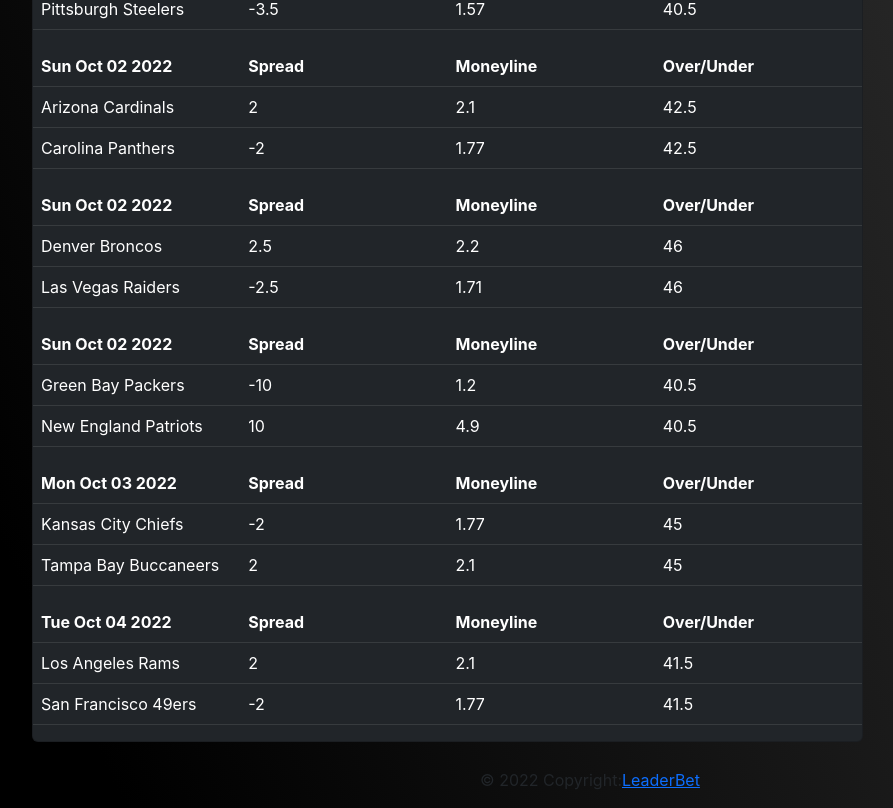
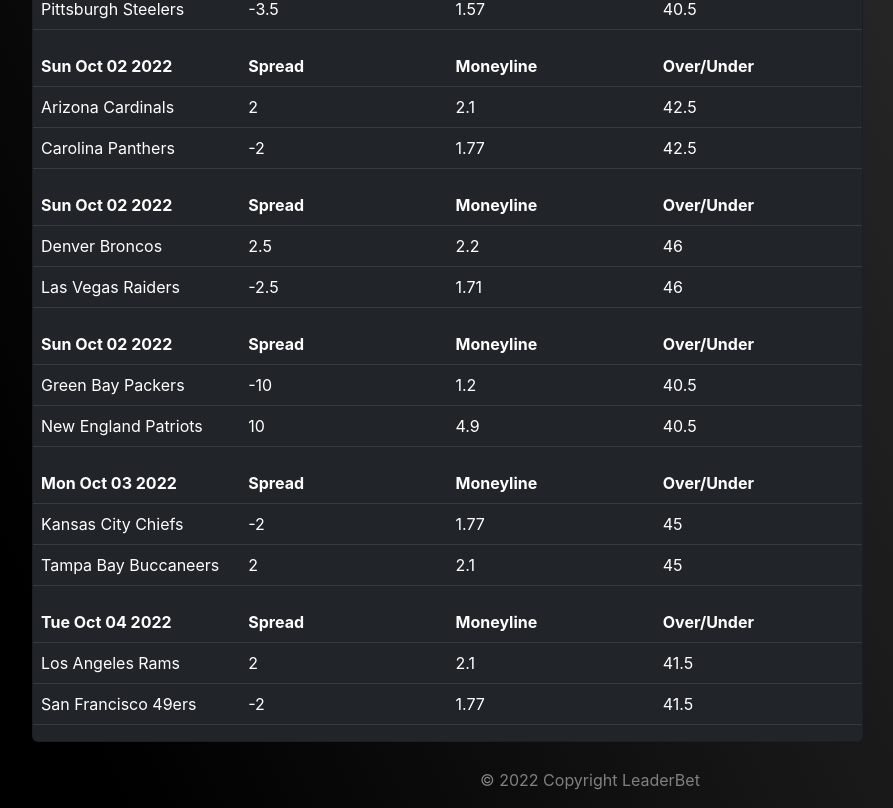
Before and after one commit to Matth5050/LeaderBet, a React (Create React App) app in the folder leader-bet/: page / in a window 1280 px wide. Shown: the part 1795-2603 px from the top of the page, without its empty margins (50-943 px from the left). Built offline with nearby package versions, Linux system fonts and the light colour scheme; no server answers; the database is empty; sample sign-in values are in the browser's storage.

Commit message:
added styles to header and footer

```diff
--- a/leader-bet/src/components/Footer.js
+++ b/leader-bet/src/components/Footer.js
@@ -3,14 +3,18 @@
 function Footer() {
 
   const footerStyle = {
-   marginTop:"10px"
+   marginTop: "10px"
   }
+
+  const textStyle = {
+    color: "grey"
+   }
 
   return (
     <React.Fragment>
       <footer className="page-footer font-small blue" style={footerStyle}>
-        <div className="footer-copyright text-center py-3">© 2022 Copyright:
-          <a href="/">LeaderBet</a>
+        <div className="footer-copyright text-center py-3" style={textStyle}>
+          <span style={textStyle}>© 2022 Copyright LeaderBet</span>
         </div>
       </footer>
     </React.Fragment>
--- a/leader-bet/src/components/Header.js
+++ b/leader-bet/src/components/Header.js
@@ -5,6 +5,10 @@
 import { signOut } from "firebase/auth";
 
 function Header() {
+
+  const links = {
+    color: "#FFD700"
+  }
 
   const [signOutSuccess, setSignOutSuccess] = useState(null);
   const { userName, setUserName } = useContext(UserContext);
@@ -20,13 +24,12 @@
       });
   }
 
-
   if (auth.currentUser === null) {
     return (
       <React.Fragment>
-      <nav className="navbar bg-light">
+      <nav className="navbar" >
         <div className="container-fluid">
-          <span className="navbar-brand mb-0 h1"><Link to="/">LeaderBet</Link></span>
+          <span className="navbar-brand mb-0 h1"><Link to="/" style={links}>LeaderBet</Link></span>
           <div>
             <span className=""><Link to="/login"><button className="btn btn-outline-primary">Login</button></Link></span>
             <span className="mx-3"><Link to="/register"><button className="btn btn-outline-primary">Register</button></Link></span>
@@ -38,9 +41,9 @@
   } else if (auth.currentUser != null) {
     return (
       <React.Fragment>
-        <nav className="navbar navbar-expand-lg bg-light">
+        <nav className="navbar navbar-expand-lg ">
           <div className="container-fluid">
-          <span className="navbar-brand mb-0 h1"><Link to="/">LeaderBet</Link></span>
+          <span className="navbar-brand mb-0 h1"><Link to="/" style={links}>LeaderBet</Link></span>
             <button className="navbar-toggler" type="button" data-bs-toggle="collapse" data-bs-target="#navbarNavDropdown" aria-controls="navbarNavDropdown" aria-expanded="false" aria-label="Toggle navigation">
               <span className="navbar-toggler-icon"></span>
             </button>
```
